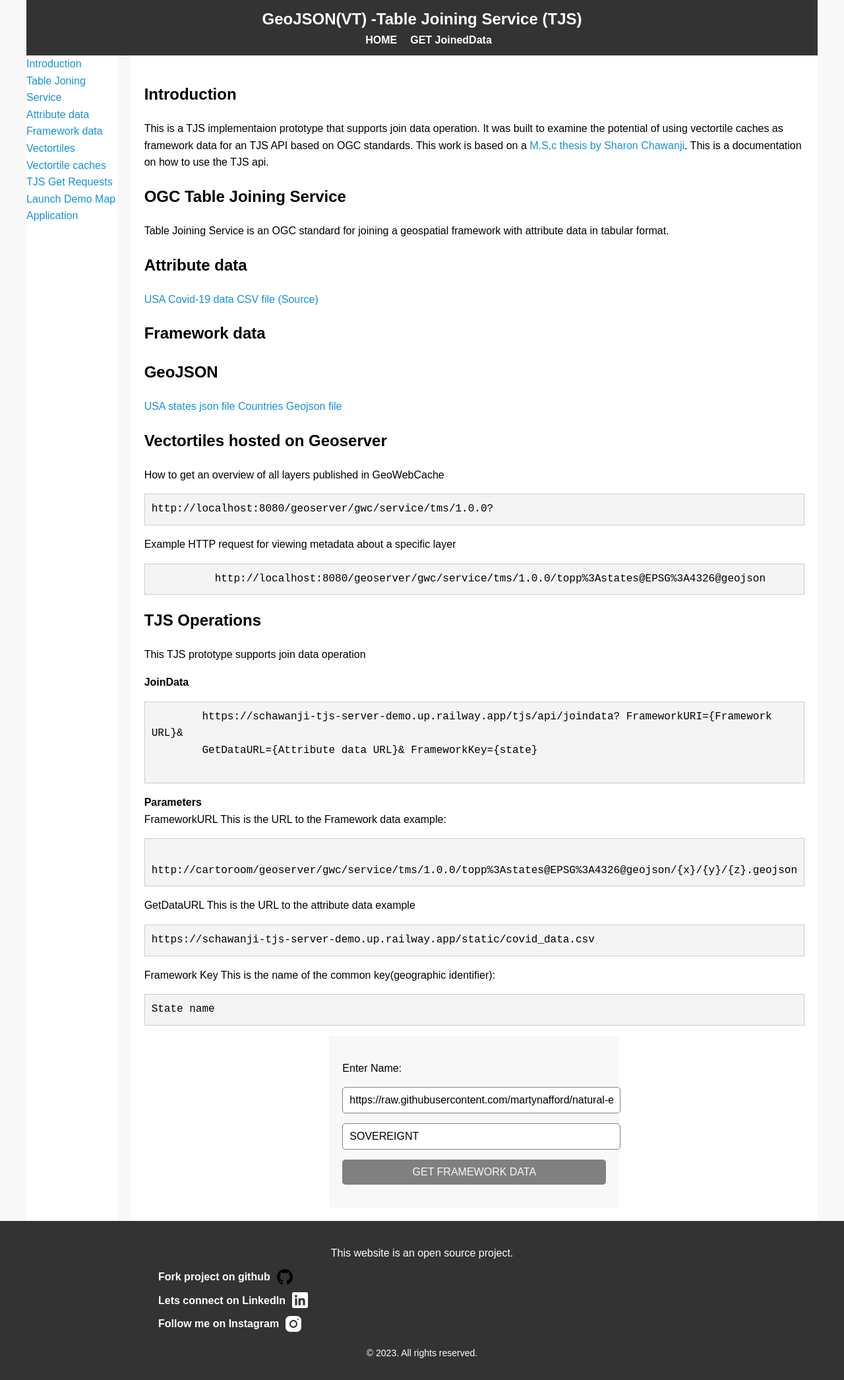
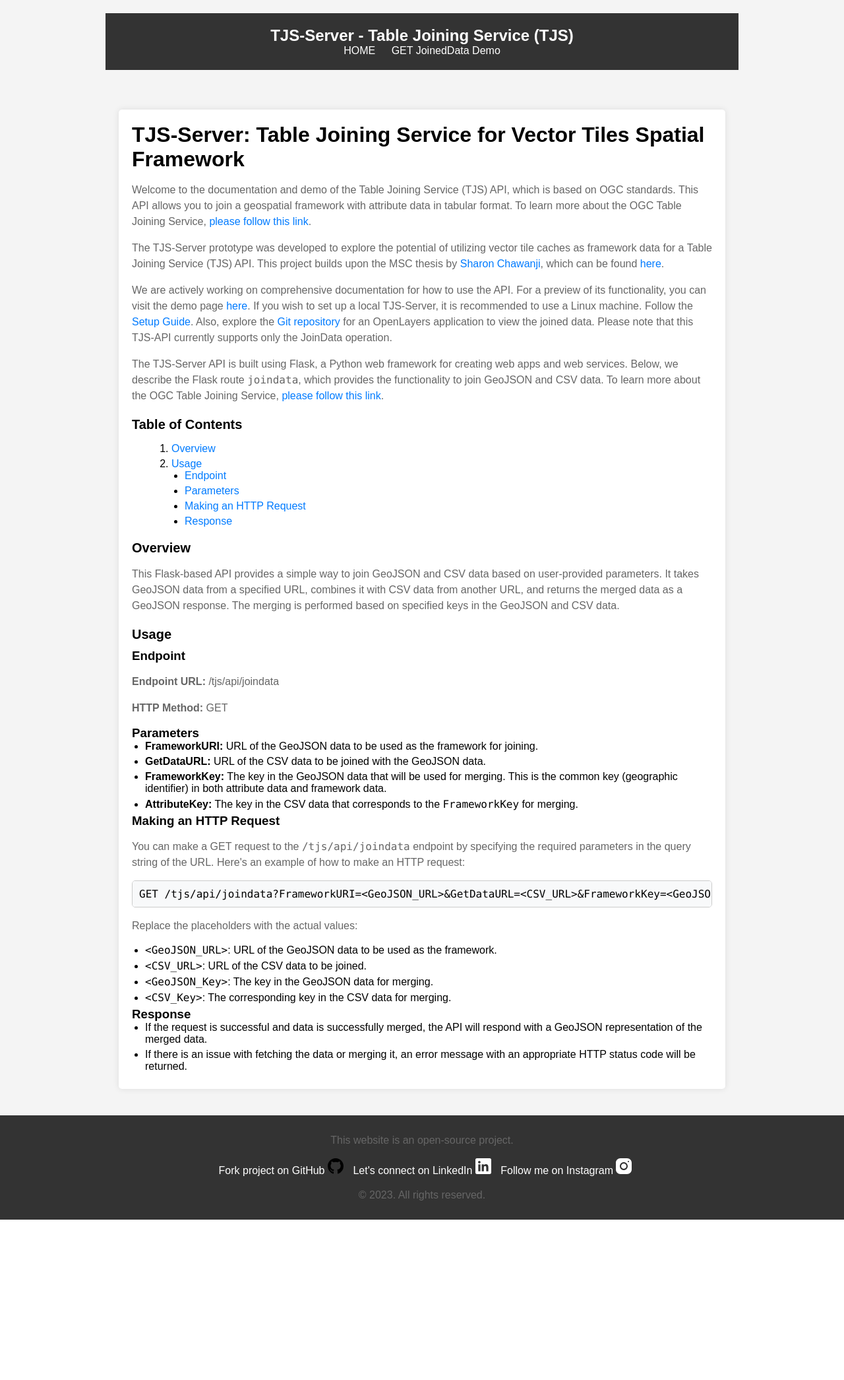
Before and after one commit to schawanji/TJS-Server, a Flask app: page / in a window 1280 px wide. Shown: the whole page at 66% size. After the commit the page ends 1848 px from the top, so only its background shows below. Run offline with Flask 3, Linux system fonts and the light colour scheme; some libraries are stand-ins or nearby versions.

Commit message:
Updated UI of API

```diff
--- a/main.py
+++ b/main.py
@@ -108,7 +108,7 @@ def joindata():
             if response.status_code == 200:
                 # Read GeoJSON data into a GeoDataFrame
                 gdf = gpd.read_file(response.text)
-                gdf = gdf[['geometry', 'name']]
+                gdf = gdf[['geometry', FrameworkKey]]
 
                 # Read CSV data into a DataFrame
                 df = pd.read_csv(GetDataURL)
@@ -131,5 +131,4 @@ def joindata():
 
 
 if __name__ == "__main__":
-    #app.run(host='0.0.0.0', port=5000)
-    app.run(debug=True)
+   app.run(debug=True)
--- a/static/css/style.css
+++ b/static/css/style.css
@@ -1,217 +1,206 @@
 /* Reset some default styles */
-body, ul {
+body,
+h1,
+h2,
+h3,
+ul,
+li {
     margin: 0;
     padding: 0;
-  list-style: none;
 }
 
-/* Global styles */
+/* Set a background color and font for the whole page */
 body {
-  margin: 0 auto;
-  line-height: 1.6;
-  font-size: 16px;
-  font-family: Arial, sans-serif;
-  background-color: #f8f8f8;
+    background-color: #f4f4f4;
+    font-family: Arial, Helvetica, sans-serif;
 }
 
+/* Center the main content */
 .container {
-  max-width: 1200px;
+    max-width: 960px;
     margin: 0 auto;
-  padding: 0 20px;
+    padding: 20px;
 }
 
-/* Header styles */
-
+/* Style the header */
 header {
     background-color: #333;
     color: #fff;
-  padding: 10px 0;
+    padding: 20px 0;
     text-align: center;
 }
 
-/* Style the site title */
 .site-title h1 {
-  margin: 0;
-  padding: 0;
     font-size: 24px;
 }
 
 /* Style the navigation menu */
 nav ul {
     list-style: none;
-  padding: 0;
 }
 
 nav ul li {
     display: inline;
-}
-
-nav ul li:last-child {
-  margin-right: 0;
+    margin-right: 20px;
 }
 
 nav ul li a {
     text-decoration: none;
     color: #fff;
-  font-weight: bold;
-  transition: color 0.3s;
 }
 
-nav ul li a:hover {
-  color: #ff4500;
+/* Style the content area */
+#content {
+    background-color: #fff;
+    padding: 20px;
 }
 
-nav {
-  text-align: center;
-}
-
-nav ul {
-  display: flex;
-  justify-content: center;
-  padding: 0;
-}
-
-nav li {
-  margin-left: 20px;
-}
-
-nav a {
-  text-decoration: none;
-  color: #707070;
-  font-weight: 700;
-  padding: 0.25em 0;
-  transition: color 0.3s ease;
-}
-
-nav a:hover,
-nav a:focus {
-  color: #1792d2;
-}
-
-/* Main and Sidebar styles */
-.container-flex {
-  display: flex;
-  margin: 0 auto;
-}
-
-main {
-  flex: 1;
-  padding: 20px;
-  background-color: #fff;
-}
-
-aside {
-  flex-basis: 30%;
-  max-width: 350px;
-  margin-right: 20px;
-  background-color: #fff;
-}
-
-/* Footer styles */
-
+/* Style the footer */
 footer {
     background-color: #333;
     color: #fff;
-  padding: 20px 0;
     text-align: center;
-}
-
-.footer-content {
-  max-width: 800px;
-  margin: 0 auto;
-}
-
-.footer-content p {
-  margin-bottom: 10px;
-  font-size: 16px;
+    padding: 10px 0;
 }
 
 .footer-links {
     list-style: none;
-  padding: 0;
+    margin-top: 10px;
 }
 
 .footer-links li {
-  margin: 10px 0;
+    display: inline;
+    margin-right: 10px;
 }
 
 .footer-links a {
     text-decoration: none;
     color: #fff;
-  font-weight: bold;
-  display: flex;
-  align-items: center;
 }
 
-.footer-links svg {
-  margin-left: 10px;
+/* Responsive styles for smaller screens */
+@media (max-width: 768px) {
+    .container {
+        padding: 10px;
+    }
+    nav ul li {
+        display: block;
+        margin: 10px 0;
+    }
 }
 
-/* Add hover effect to links */
-.footer-links a:hover {
-  color: #1792d2;
+/* Style the main container */
+main {
+  background-color: #fff;
+  border-radius: 5px;
+  box-shadow: 0 0 10px rgba(0, 0, 0, 0.1);
+  padding: 20px;
+  margin: 20px;
 }
 
-/* Copyright text */
-.footer-content p:last-child {
-  font-size: 14px;
+
+
+/* Style the paragraphs */
+p {
+  color: #666;
+  font-size: 16px;
+  margin-bottom: 15px;
+  line-height: 1.5;
+}
+
+/* Style the links */
+a {
+  color: #007bff;
+  text-decoration: none;
+}
+
+a:hover {
+  text-decoration: underline;
+}
+
+/* Style the table of contents */
+h2 {
+  font-size: 20px;
+  margin-top: 20px;
+  margin-bottom: 10px;
+}
+
+ol {
+  list-style-type: decimal;
+  margin-left: 20px;
+}
+
+li {
+  margin-bottom: 5px;
+}
+
+/* Style code blocks */
+pre {
+  background-color: #f8f9fa;
+  border: 1px solid #ccc;
+  border-radius: 5px;
+  padding: 10px;
+  overflow: auto;
+}
+
+code {
+  font-family: Consolas, Monaco, monospace;
+}
+
+/* Style form elements */
+.form {
   margin-top: 20px;
 }
 
-
-/* Typography */
-a {
-  color: #1792d2;
-  text-decoration: none;
-  transition: color 0.3s ease;
+.form-group {
+  margin-bottom: 20px;
 }
 
-a:hover,
-a:focus {
-  color: #143774;
+label {
+  font-size: 18px;
+  font-weight: bold;
+  display: block;
+  margin-bottom: 5px;
 }
 
-pre {
-  background-color: #f4f4f4;
+.form-control {
+  width: 100%;
   padding: 10px;
   border: 1px solid #ccc;
-  font-family: 'Courier New', Courier, monospace;
-  white-space: pre-wrap; /* Preserve line breaks */
+  border-radius: 5px;
 }
 
-/* Forms */
-form {
-  padding: 20px;
-  background: #f8f8f8;
-  margin: 0 auto;
-  max-width: 400px;
-}
-
-input {
-  padding: 10px;
-  margin-bottom: 15px;
-  border-radius: 5px;
-  border: 1px solid gray;
-  width: 100%;
-  font-size: 16px;
+/* Style submit button */
+.submit-button {
+  text-align: center;
 }
 
 .btn {
-  display: inline-block;
+  background-color: #007bff;
+  color: #fff;
   padding: 10px 20px;
-  background-color: gray;
-  color: #f8f8f8;
-  text-align: center;
   border: none;
   border-radius: 5px;
   cursor: pointer;
-  transition: opacity 0.3s ease;
 }
 
 .btn:hover {
-  opacity: 0.8;
+  background-color: #0056b3;
 }
 
-strong {
-  text-align: center;
+/* Style unordered lists (ul) */
+ul {
+  list-style-type: disc;
+  margin-left: 20px;
 }
+
+/* Style ordered lists (ol) */
+ol {
+  list-style-type: decimal;
+  margin-left: 20px;
+}
+
+/* Style list items (li) */
+li {
+  margin-bottom: 5px;
+}
--- a/static/js/index.js
+++ b/static/js/index.js
@@ -12,5 +12,5 @@ form.addEventListener("submit", (event) => {
 
   const joinData = `${tjsUrl}FrameworkURI=${frameworkData}&GetDataURL=${attributeData}&FrameworkKey=${frameworkKey}&AttributeKey=${attributeKey}`;
 
-  results.innerHTML = `<strong><div>👇🏽</div><div><a href="${joinData}" target="_blank">Link to GeoJSON response</a></div></strong>`;
+  results.innerHTML = `<strong><div>Copy generated URL👇🏽</div><pre> <code> ${joinData}</code></pre></strong>`;
 });
--- a/templates/base.html
+++ b/templates/base.html
@@ -1,21 +1,16 @@
 <!DOCTYPE html>
 <html lang="en">
 <head>
-    <meta charset="UTF-8" />
-    <!--link
-      href="https://cdn.jsdelivr.net/npm/bootstrap@5.0.2/dist/css/bootstrap.min.css"
-      rel="stylesheet"
-      integrity="sha384-EVSTQN3/azprG1Anm3QDgpJLIm9Nao0Yz1ztcQTwFspd3yD65VohhpuuCOmLASjC"
-      crossorigin="anonymous"
-    /-->
-    <link
-      href="{{url_for('static',filename='css/style.css')}}"
-      rel="stylesheet"
-    />
-    <script
-      src="https://kit.fontawesome.com/e140c5afeb.js"
-      crossorigin="anonymous"
-    ></script>
+    <meta charset="UTF-8">
+    <meta name="viewport" content="width=device-width, initial-scale=1.0">
+
+    <!-- Link to your CSS file -->
+    <link href="{{url_for('static', filename='css/style.css')}}" rel="stylesheet">
+
+    <!-- Font Awesome Icons -->
+    <script src="https://kit.fontawesome.com/e140c5afeb.js" crossorigin="anonymous"></script>
+
+    <!-- Title with block support -->
     <title>{% block title %} VTC TJS {% endblock %}</title>
 </head>
 <body>
@@ -23,61 +18,57 @@
         <header>
             <div class="nav-bar">
                 <div class="site-title">
-            <h1>GeoJSON(VT) -Table Joining Service (TJS)</h1>
+                    <h1>TJS-Server - Table Joining Service (TJS)</h1>
                 </div>
             </div>
             <div>
                 <nav>
                     <ul>
                         <li><a href="{{url_for('index')}}">HOME</a></li>
-              <li>
-                <a href="{{url_for('form')}}">GET JoinedData</a>
-              </li>
+                        <li><a href="{{url_for('form')}}">GET JoinedData Demo</a></li>
                     </ul>
                 </nav>
             </div>
         </header>
     </div>
-    {% block content %} {%endblock%}
 
+    <!-- Content block -->
+    <div class="container">
+    {% block content %} {% endblock %}
+  </div>
     <footer>
         <div class="footer-content">
-        <p>This website is an open source project.</p>
+            <p>This website is an open-source project.</p>
             <ul class="footer-links">
-
                 <li>
-            <a href="https://github.com/schawanji/TJS-Server">Fork project on github
-              <svg aria-hidden="true" height="24" viewBox="0 0 16 16" version="1.1" width="24" data-view-component="true">
-                <path
-                  d="M8 0c4.42 0 8 3.58 8 8a8.013 8.013 0 0 1-5.45 7.59c-.4.08-.55-.17-.55-.38 0-.27.01-1.13.01-2.2 0-.75-.25-1.23-.54-1.48 1.78-.2 3.65-.88 3.65-3.95 0-.88-.31-1.59-.82-2.15.08-.2.36-1.02-.08-2.12 0 0-.67-.22-2.2.82-.64-.18-1.32-.27-2-.27-.68 0-1.36.09-2 .27-1.53-1.03-2.2-.82-2.2-.82-.44 1.1-.16 1.92-.08 2.12-.51.56-.82 1.28-.82 2.15 0 3.06 1.86 3.75 3.64 3.95-.23.2-.44.55-.51 1.07-.46.21-1.61.55-2.33-.66-.15-.24-.6-.83-1.23-.82-.67.01-.27.38.01.53.34.19.73.9.82 1.13.16.45.68 1.31 2.69.94 0 .67.01 1.3.01 1.49 0 .21-.15.45-.55.38A7.995 7.995 0 0 1 0 8c0-4.42 3.58-8 8-8Z">
-                </path>
+                    <a href="https://github.com/schawanji/TJS-Server">
+                        Fork project on GitHub
+                        <svg aria-hidden="true" height="24" viewBox="0 0 16 16" version="1.1" width="24">
+                            <path d="M8 0c4.42 0 8 3.58 8 8a8.013 8.013 0 0 1-5.45 7.59c-.4.08-.55-.17-.55-.38 0-.27.01-1.13.01-2.2 0-.75-.25-1.23-.54-1.48 1.78-.2 3.65-.88 3.65-3.95 0-.88-.31-1.59-.82-2.15.08-.2.36-1.02-.08-2.12 0 0-.67-.22-2.2.82-.64-.18-1.32-.27-2-.27-.68 0-1.36.09-2 .27-1.53-1.03-2.2-.82-2.2-.82-.44 1.1-.16 1.92-.08 2.12-.51.56-.82 1.28-.82 2.15 0 3.06 1.86 3.75 3.64 3.95-.23.20-.44.55-.51 1.07-.46.21-1.61.55-2.33-.66-.15-.24-.6-.83-1.23-.82-.67.01-.27.38.01.53.34.19.73.9.82 1.13.16.45.68.31 2.69.94 0 .67.01 1.3.01 1.49 0 .21-.15.45-.55.38A7.995 7.995 0 0 1 0 8c0-4.42 3.58-8 8-8Z"></path>
                         </svg>
                     </a>
                 </li>
                 <li>
-            <a href="https://www.linkedin.com/in/schawanji/">Lets connect on LinkedIn
-              <svg xmlns="http://www.w3.org/2000/svg" width="24" height="24" viewBox="0 0 16 16"
-                >
-                <title id="nag2y1vj406fl0b193g7hhs3ml7x4mw">LinkedIn</title>
+                    <a href="https://www.linkedin.com/in/schawanji/">
+                        Let's connect on LinkedIn
+                        <svg xmlns="http://www.w3.org/2000/svg" width="24" height="24" viewBox="0 0 16 16">
+                            <title>LinkedIn</title>
                             <g clip-path="url(#clip0_202_91845)">
-                  <path
-                    d="M14.5455 0H1.45455C0.650909 0 0 0.650909 0 1.45455V14.5455C0 15.3491 0.650909 16 1.45455 16H14.5455C15.3491 16 16 15.3491 16 14.5455V1.45455C16 0.650909 15.3491 0 14.5455 0ZM5.05746 13.0909H2.912V6.18764H5.05746V13.0909ZM3.96291 5.20073C3.27127 5.20073 2.712 4.64 2.712 3.94982C2.712 3.25964 3.272 2.69964 3.96291 2.69964C4.65236 2.69964 5.21309 3.26036 5.21309 3.94982C5.21309 4.64 4.65236 5.20073 3.96291 5.20073ZM13.0938 13.0909H10.9498V9.73382C10.9498 8.93309 10.9353 7.90327 9.83491 7.90327C8.71855 7.90327 8.54691 8.77527 8.54691 9.67564V13.0909H6.40291V6.18764H8.46109V7.13091H8.49018C8.77673 6.58836 9.47636 6.016 10.52 6.016C12.6924 6.016 13.0938 7.44582 13.0938 9.30473V13.0909V13.0909Z"
-                    fill="currentColor"></path>
+                                <path d="M14.5455 0H1.45455C0.650909 0 0 0.650909 0 1.45455V14.5455C0 15.3491 0.650909 16 1.45455 16H14.5455C15.3491 16 16 15.3491 16 14.5455V1.45455C16 0.650909 15.3491 0 14.5455 0ZM5.05746 13.0909H2.912V6.18764H5.05746V13.0909ZM3.96291 5.20073C3.27127 5.20073 2.712 4.64 2.712 3.94982C2.712 3.25964 3.272 2.69964 3.96291 2.69964C4.65236 2.69964 5.21309 3.26036 5.21309 3.94982C5.21309 4.64 4.65236 5.20073 3.96291 5.20073ZM13.0938 13.0909H10.9498V9.73382C10.9498 8.93309 10.9353 7.90327 9.83491 7.90327C8.71855 7.90327 8.54691 8.77527 8.54691 9.67564V13.0909H6.40291V6.18764H8.46109V7.13091H8.49018C8.77673 6.58836 9.47636 6.016 10.52 6.016C12.6924 6.016 13.0938 7.44582 13.0938 9.30473V13.0909V13.0909Z" fill="currentColor"></path>
                             </g>
                         </svg>
                     </a>
                 </li>
                 <li>
-            <a href="https://www.instagram.com/schawanji/">Follow me on Instagram
-              <svg xmlns="http://www.w3.org/2000/svg" width="24" height="24" viewBox="0 0 16 16"
-               >
-                <title id="90fdwckh368qc4b4s153mke07s37hts">Instagram</title>
+                    <a href="https://www.instagram.com/schawanji/">
+                        Follow me on Instagram
+                        <svg xmlns="http://www.w3.org/2000/svg" width="24" height="24" viewBox="0 0 16 16">
+                            <title>Instagram</title>
                             <g clip-path="url(#clip0_202_91849)">
-                  <path
-                    d="M4.66536 0C2.0927 0 0 2.09464 0 4.66797V11.3346C0 13.9073 2.09464 16 4.66797 16H11.3346C13.9073 16 16 13.9054 16 11.332V4.66536C16 2.0927 13.9054 0 11.332 0H4.66536ZM12.6667 2.66667C13.0347 2.66667 13.3333 2.96533 13.3333 3.33333C13.3333 3.70133 13.0347 4 12.6667 4C12.2987 4 12 3.70133 12 3.33333C12 2.96533 12.2987 2.66667 12.6667 2.66667ZM8 4C10.206 4 12 5.794 12 8C12 10.206 10.206 12 8 12C5.794 12 4 10.206 4 8C4 5.794 5.794 4 8 4ZM8 5.33333C7.29276 5.33333 6.61448 5.61428 6.11438 6.11438C5.61428 6.61448 5.33333 7.29276 5.33333 8C5.33333 8.70724 5.61428 9.38552 6.11438 9.88562C6.61448 10.3857 7.29276 10.6667 8 10.6667C8.70724 10.6667 9.38552 10.3857 9.88562 9.88562C10.3857 9.38552 10.6667 8.70724 10.6667 8C10.6667 7.29276 10.3857 6.61448 9.88562 6.11438C9.38552 5.61428 8.70724 5.33333 8 5.33333V5.33333Z"
-                    fill="currentColor"></path>
+                                <path d="M4.66536 0C2.0927 0 0 2.09464 0 4.66797V11.3346C0 13.9073 2.09464 16 4.66797 16H11.3346C13.9073 16 16 13.9054 16 11.332V4.66536C16 2.0927 13.9054 0 11.332 0H4.66536ZM12.6667 2.66667C13.0347 2.66667 13.3333 2.96533 13.3333 3.33333C13.3333 3.70133 13.0347 4 12.6667 4C12.2987 4 12 3.70133 12 3.33333C12 2.96533 12.2987 2.66667 12.6667 2.66667ZM8 4C10.206 4 12 5.794 12 8C12 10.206 10.206 12 8 12C5.794 12 4 10.206 4 8C4 5.794 5.794 4 8 4ZM8 5.33333C7.29276 5.33333 6.61448 5.61428 6.11438 6.11438C5.61428 6.61448 5.33333 7.29276 5.33333 8C5.33333 8.70724 5.61428 9.38552 6.11438 9.88562C6.61448 10.3857 7.29276 10.6667 8 10.6667C8.70724 10.6667 9.38552 10.3857 9.88562 9.88562C10.3857 9.38552 10.6667 8.70724 10.6667 8C10.6667 7.29276 10.3857 6.61448 9.88562 6.11438C9.38552 5.61428 8.70724 5.33333 8 5.33333V5.33333Z" fill="currentColor"></path>
                             </g>
-              </svg></a>
+                        </svg>
+                    </a>
                 </li>
             </ul>
 
@@ -85,6 +76,7 @@
         </div>
     </footer>
 
-    <script src="{{url_for('static',filename='js/index.js')}}"></script>
+    <!-- Link to your JavaScript file -->
+    <script src="{{url_for('static', filename='js/index.js')}}"></script>
 </body>
 </html>
--- a/templates/index.html
+++ b/templates/index.html
@@ -1,159 +1,65 @@
-{% extends "base.html"%} {% block content %}
+{% extends "base.html" %}
 
-<div class="container container-flex">
-  <aside class="sidenav">
+{% block content %}
+<main>
+    <h1>TJS-Server: Table Joining Service for Vector Tiles Spatial Framework</h1>
+
+    <p>Welcome to the documentation and demo of the Table Joining Service (TJS) API, which is based on OGC standards. This API allows you to join a geospatial framework with attribute data in tabular format. To learn more about the OGC Table Joining Service, <a href="https://www.ogc.org/standard/tjs/">please follow this link</a>.</p>
+
+    <p>The TJS-Server prototype was developed to explore the potential of utilizing vector tile caches as framework data for a Table Joining Service (TJS) API. This project builds upon the MSC thesis by <a href="https://www.linkedin.com/in/schawanji/">Sharon Chawanji</a>, which can be found <a href="https://cartographymaster.eu/wp-content/theses/2020_Chawanji_Thesis.pdf">here</a>.</p>
+
+    <p>We are actively working on comprehensive documentation for how to use the API. For a preview of its functionality, you can visit the demo page <a href="https://web-tjsenv.up.railway.app/">here</a>. If you wish to set up a local TJS-Server, it is recommended to use a Linux machine. Follow the <a href="https://github.com/schawanji/TJS-Server">Setup Guide</a>. Also, explore the <a href="https://github.com/schawanji/TJS-Server-demonstrator">Git repository</a> for an OpenLayers application to view the joined data. Please note that this TJS-API currently supports only the JoinData operation.</p>
+
+    <p>The TJS-Server API is built using Flask, a Python web framework for creating web apps and web services. Below, we describe the Flask route <code>joindata</code>, which provides the functionality to join GeoJSON and CSV data. To learn more about the OGC Table Joining Service, <a href="https://www.ogc.org/standard/tjs/">please follow this link</a>.</p>
+
+    <h2>Table of Contents</h2>
+    <ol>
+        <li><a href="#overview">Overview</a></li>
+        <li><a href="#usage">Usage</a>
             <ul>
-      <li><a href="#introduction">Introduction</a></li>
-      <li><a href="#table-joining-service">Table Joning Service</a></li>
-      <li><a href="#attribute-data">Attribute data</a></li>
-      <li>
-        <a href="#framework-data">Framework data</a>
-        <ul>
-          <li><a href="#vector-tiles">Vectortiles</a></li>
-          <li><a href="#vector-tile-caches">Vectortile caches</a></li>
+                <li><a href="#endpoint">Endpoint</a></li>
+                <li><a href="#parameters">Parameters</a></li>
+                <li><a href="#making-an-http-request">Making an HTTP Request</a></li>
+                <li><a href="#response">Response</a></li>
             </ul>
         </li>
+    </ol>
 
-      <li><a href="#tjs-requests">TJS Get Requests</a></li>
-      <li>
-        <a href="https://vtc-tjs-demo.netlify.app/">
-          Launch Demo Map Application</a
-        >
-      </li>
+    <h2 id="overview">Overview</h2>
+    <p>This Flask-based API provides a simple way to join GeoJSON and CSV data based on user-provided parameters. It takes GeoJSON data from a specified URL, combines it with CSV data from another URL, and returns the merged data as a GeoJSON response. The merging is performed based on specified keys in the GeoJSON and CSV data.</p>
+
+    <h2 id="usage">Usage</h2>
+
+    <h3 id="endpoint">Endpoint</h3>
+    <p><strong>Endpoint URL:</strong> /tjs/api/joindata</p>
+    <p><strong>HTTP Method:</strong> GET</p>
+
+    <h3 id="parameters">Parameters</h3>
+    <ul>
+        <li><strong>FrameworkURI:</strong> URL of the GeoJSON data to be used as the framework for joining.</li>
+        <li><strong>GetDataURL:</strong> URL of the CSV data to be joined with the GeoJSON data.</li>
+        <li><strong>FrameworkKey:</strong> The key in the GeoJSON data that will be used for merging. This is the common key (geographic identifier) in both attribute data and framework data.</li>
+        <li><strong>AttributeKey:</strong> The key in the CSV data that corresponds to the <code>FrameworkKey</code> for merging.</li>
     </ul>
-  </aside>
 
-  <main>
-    <div id="introduction">
-      <h2>Introduction</h2>
+    <h3 id="making-an-http-request">Making an HTTP Request</h3>
+    <p>You can make a GET request to the <code>/tjs/api/joindata</code> endpoint by specifying the required parameters in the query string of the URL. Here's an example of how to make an HTTP request:</p>
 
-      <p>
-        This is a TJS implementaion prototype that supports join data operation.
-        It was built to examine the potential of using vectortile caches as
-        framework data for an TJS API based on OGC standards. This work is based
-        on a
-        <a
-          href="https://cartographymaster.eu/wp-content/theses/2020_Chawanji_Thesis.pdf"
-          >M.S.c thesis by Sharon Chawanji</a
-        >. This is a documentation on how to use the TJS api.
-      </p>
-    </div>
+    <pre><code>GET /tjs/api/joindata?FrameworkURI=&lt;GeoJSON_URL&gt;&GetDataURL=&lt;CSV_URL&gt;&FrameworkKey=&lt;GeoJSON_Key&gt;&AttributeKey=&lt;CSV_Key&gt;</code></pre>
 
-    <div id="table-joining-service">
-      <h2>OGC Table Joining Service</h2>
-      <p>
-        Table Joining Service is an OGC standard for joining a geospatial
-        framework with attribute data in tabular format.
-      </p>
-    </div>
+    <p>Replace the placeholders with the actual values:</p>
+    <ul>
+        <li><code>&lt;GeoJSON_URL&gt;</code>: URL of the GeoJSON data to be used as the framework.</li>
+        <li><code>&lt;CSV_URL&gt;</code>: URL of the CSV data to be joined.</li>
+        <li><code>&lt;GeoJSON_Key&gt;</code>: The key in the GeoJSON data for merging.</li>
+        <li><code>&lt;CSV_Key&gt;</code>: The corresponding key in the CSV data for merging.</li>
+    </ul>
 
-    <div id="attribute-data">
-      <h2>Attribute data</h2>
-
-      <a href="https://schawanji-tjs-server-demo.up.railway.app/static/covid_data.csv"
-        >USA Covid-19 data CSV file</a
-      >
-      <a
-        href="https://raw.githubusercontent.com/nytimes/covid-19-data/6a6a67340325c354e9ee4890816718391b47d9ac/us-states.csv"
-        >(Source)</a
-      >
-    </div>
-
-    <div id="framework-data">
-      <h2>Framework data</h2>
-
-      <h2>GeoJSON</h2>
-      <a
-        href="https://raw.githubusercontent.com/PublicaMundi/MappingAPI/master/data/geojson/us-states.json"
-      >
-        USA states json file</a
-      >
-      <a
-        href="https://openlayers.org/en/v4.6.5/examples/data/geojson/countries.geojson"
-      >
-        Countries Geojson file</a
-      >
-      <h2 id="vector-tiles">Vectortiles hosted on Geoserver</h2>
-
-      <div>
-        How to get an overview of all layers published in GeoWebCache <br />
-        <pre>http://localhost:8080/geoserver/gwc/service/tms/1.0.0?</pre>
-      </div>
-      <div>
-        Example HTTP request for viewing metadata about a specific layer<br />
-        <pre>
-          http://localhost:8080/geoserver/gwc/service/tms/1.0.0/topp%3Astates@EPSG%3A4326@geojson</pre
-        >
-      </div>
-    </div>
-    <div id="tjs-requests">
-      <h2>TJS Operations</h2>
-      <p>This TJS prototype supports join data operation</p>
-      <div><strong>JoinData </strong></div>
-      <pre>
-        https://schawanji-tjs-server-demo.up.railway.app/tjs/api/joindata? FrameworkURI={Framework URL}&
-        GetDataURL={Attribute data URL}& FrameworkKey={state}
-      </pre>
-      <div><strong>Parameters</strong></div>
-
-      <div>
-        <span class="tab">FrameworkURL</span> This is the URL to the Framework
-        data example:
-      </div>
-      <pre>
-        http://cartoroom/geoserver/gwc/service/tms/1.0.0/topp%3Astates@EPSG%3A4326@geojson/{x}/{y}/{z}.geojson</pre
-      >
-
-      <div>
-        <span class="tab">GetDataURL</span> This is the URL to the attribute
-        data example
-      </div>
-      <pre>https://schawanji-tjs-server-demo.up.railway.app/static/covid_data.csv</pre>
-
-      <div>
-        <span class="tab">Framework Key</span> This is the name of the common
-        key(geographic identifier):
-      </div>
-      <pre>State name</pre>
-    </div>
-
-    <div class="form">
-      <form
-        id="getframeworkform"
-        action="https://schawanji-tjs-server-demo.up.railway.app/tjs/get_framework"
-        method="post"
-      >
-        <p>Enter Name:</p>
-        <div>
-          <input
-            type="url"
-            id="getframework"
-            name="getframework"
-            class="form-control"
-            placeholder="Enter URL e.g (https://example.geojson)"
-            pattern="https://.*"
-            required
-            size="100"
-            value="https://raw.githubusercontent.com/martynafford/natural-earth-geojson/master/10m/cultural/ne_10m_admin_0_countries.json"
-          />
-        </div>
-        <div>
-          <input
-            type="text"
-            id="getframeworkkey"
-            name="frameworkkey"
-            required
-            value="SOVEREIGNT"
-            class="form-control"
-            placeholder="Enter Framework Key"
-          />
-        </div>
-        <div class="submit-button">
-          <input type="submit" class="btn" value="GET FRAMEWORK DATA" />
-        </div>
-      </form>
-    </div>
+    <h3 id="response">Response</h3>
+    <ul>
+        <li>If the request is successful and data is successfully merged, the API will respond with a GeoJSON representation of the merged data.</li>
+        <li>If there is an issue with fetching the data or merging it, an error message with an appropriate HTTP status code will be returned.</li>
+    </ul>
 </main>
-</div>
 
 {% endblock %}
```
Also changed, not shown: templates/form.html (+63 -6 lines). Lines whose indentation alone changed are shown as unchanged.
